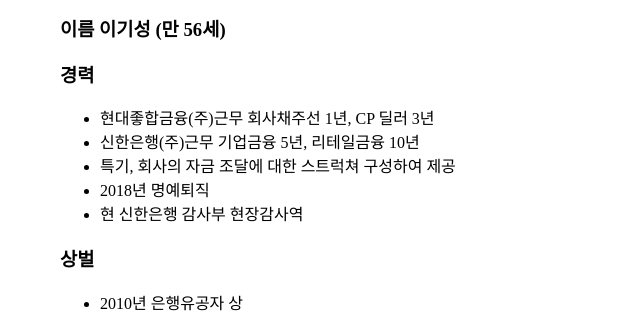
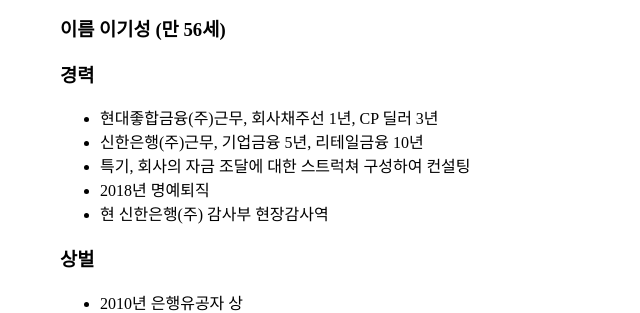
Before and after one commit to kslee5838/kslee5838.github.io, a Jekyll site: the page built from _posts/2019-06-30-intro-of-my-experience.md, in a window 1280 px wide. Shown: the part 241-554 px from the top of the page, without its empty margins (132-772 px from the left). Built offline with Jekyll 4.4.1, drawn with Linux system fonts in a browser that asks for light colours; our own code applies the rules of GitHub Pages for plain Markdown files.

Commit message:
Update 2019-06-30-intro-of-my-experience.md

```diff
--- a/_posts/2019-06-30-intro-of-my-experience.md
+++ b/_posts/2019-06-30-intro-of-my-experience.md
@@ -1,11 +1,11 @@
 ### 이름 이기성 (만 56세)
 
 ### 경력
-* 현대좋합금융(주)근무 회사채주선 1년, CP 딜러 3년
-* 신한은행(주)근무 기업금융 5년, 리테일금융 10년
-* 특기, 회사의 자금 조달에 대한 스트럭쳐 구성하여 제공
+* 현대좋합금융(주)근무, 회사채주선 1년, CP 딜러 3년
+* 신한은행(주)근무, 기업금융 5년, 리테일금융 10년
+* 특기, 회사의 자금 조달에 대한 스트럭쳐 구성하여 컨설팅
 * 2018년 명예퇴직
-* 현 신한은행 감사부 현장감사역
+* 현 신한은행(주) 감사부 현장감사역
 
 ### 상벌
 * 2010년 은행유공자 상
```
